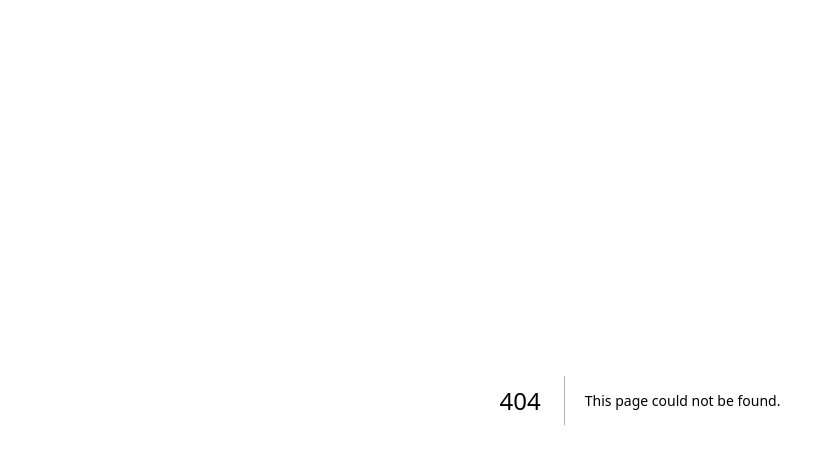
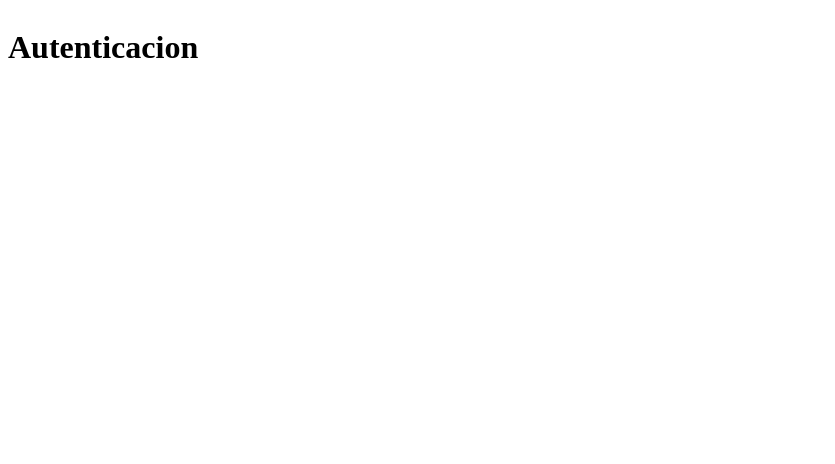
Before and after one commit to DanielPeraltaLlamas/SpotifyMixerDanielPeralta, a Next.js app in the folder spotify-taste-mixer-danielperalta/: page /auth/callback in a window 1280 px wide. Before the commit this address had no page. Shown: the top 464 px of the page, without its empty margins (0-835 px from the left). Built offline with nearby package versions, Linux system fonts and the light colour scheme.

Commit message:
rutas de dashboard y auth creadas

```diff
--- a/spotify-taste-mixer-danielperalta/next.config.mjs
+++ b/spotify-taste-mixer-danielperalta/next.config.mjs
@@ -1,6 +1,6 @@
 /** @type {import('next').NextConfig} */
 const nextConfig = {
-  /* config options here */
+  allowedDevOrigins: ['127.0.0.1'],
 };
 
 export default nextConfig;
--- /dev/null
+++ b/spotify-taste-mixer-danielperalta/src/app/auth/callback/page.js
@@ -0,0 +1,7 @@
+export default function Callback() {
+  return (
+    <main>
+      <h1>Autenticacion</h1>
+    </main>
+  );
+}
--- /dev/null
+++ b/spotify-taste-mixer-danielperalta/src/app/dashboard/page.js
@@ -0,0 +1,7 @@
+export default function Dashboard() {
+  return (
+    <main>
+      <h1>Dashboard</h1>
+    </main>
+  );
+}
```
